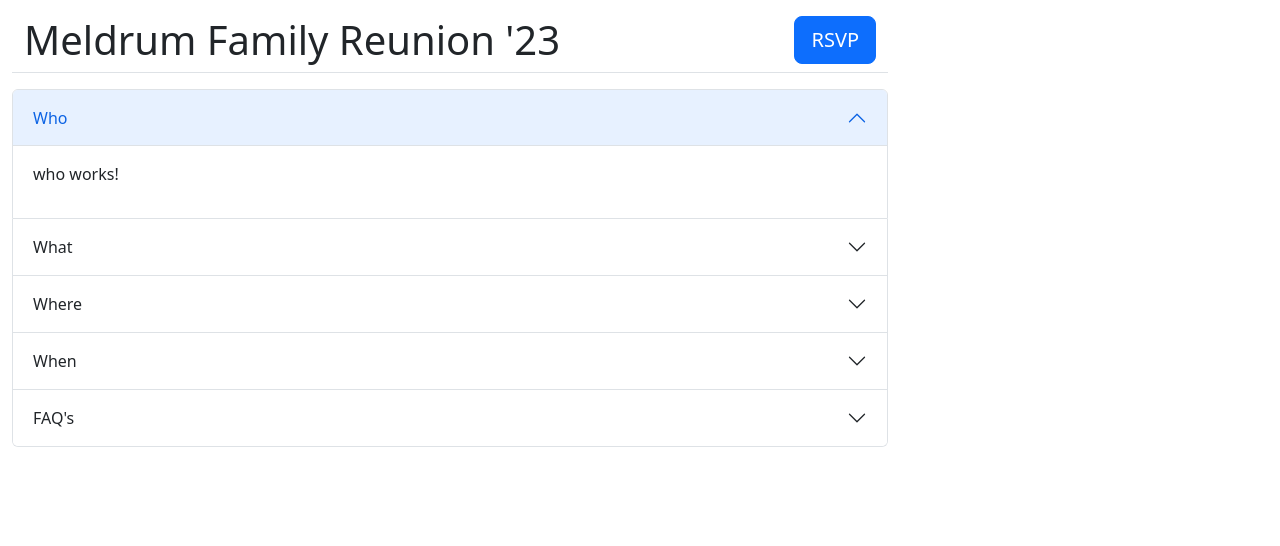
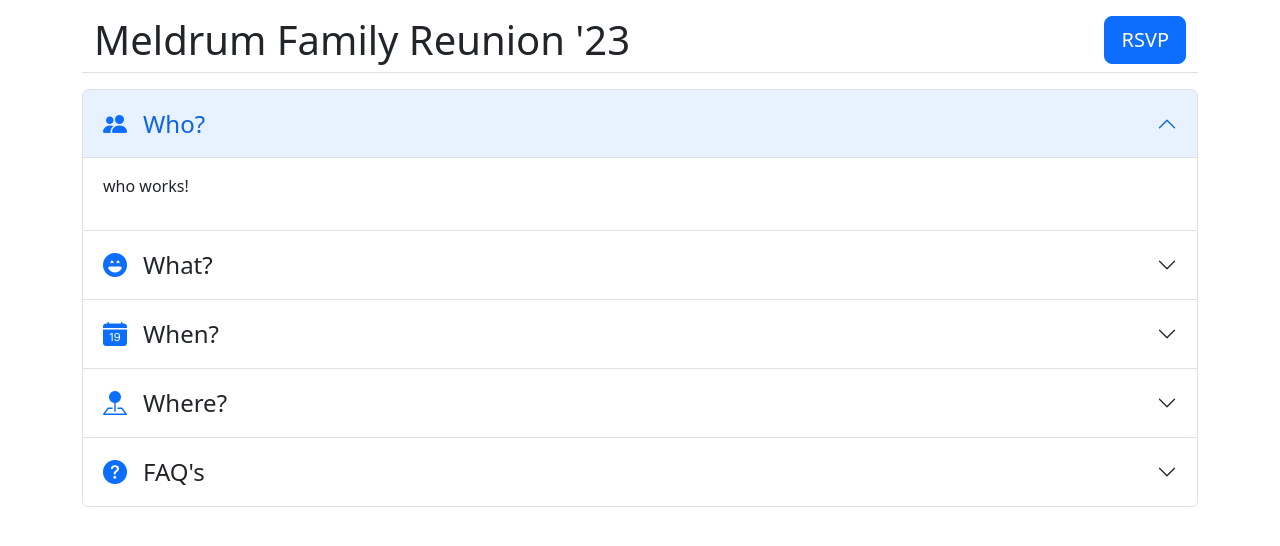
Before and after one commit to jpe0824/Reunion-App, an Angular app in the folder ui/Angular/: page / in a window 1280 px wide. Shown: the top 546 px of the page. Built offline with nearby package versions, Linux system fonts and the light colour scheme.

Commit message:
added icons

```diff
--- a/ui/Angular/package.json
+++ b/ui/Angular/package.json
@@ -21,6 +21,7 @@
     "@ng-bootstrap/ng-bootstrap": "^13.1.1",
     "@popperjs/core": "^2.10.2",
     "bootstrap": "^5.2.0",
+    "bootstrap-icons": "^1.10.2",
     "rxjs": "~7.5.0",
     "tslib": "^2.3.0",
     "zone.js": "~0.11.4"
--- a/ui/Angular/src/app/app.component.html
+++ b/ui/Angular/src/app/app.component.html
@@ -10,27 +10,57 @@
 
   <div class="mt-3 rounded">
     <ngb-accordion #acc="ngbAccordion" activeIds="ngb-panel-0">
-      <ngb-panel title="Who">
+      <ngb-panel>
+        <ng-template ngbPanelTitle>
+          <div class="section-header d-flex">
+            <i class="bi bi-people-fill text-primary"></i>
+            <div class="mx-3">Who?</div>
+          </div>
+        </ng-template>
         <ng-template ngbPanelContent>
           <app-who></app-who>
         </ng-template>
       </ngb-panel>
-      <ngb-panel title="What">
+      <ngb-panel>
+        <ng-template ngbPanelTitle>
+          <div class="section-header d-flex">
+            <i class="bi bi-emoji-laughing-fill text-primary"></i>
+            <div class="mx-3">What?</div>
+          </div>
+        </ng-template>
         <ng-template ngbPanelContent>
           <app-what></app-what>
         </ng-template>
       </ngb-panel>
-      <ngb-panel title="Where">
+      <ngb-panel>
+        <ng-template ngbPanelTitle>
+          <div class="section-header d-flex">
+            <i class="bi bi-calendar-date-fill text-primary"></i>
+            <div class="mx-3">When?</div>
+          </div>
+        </ng-template>
+        <ng-template ngbPanelContent>
+          <app-when></app-when>
+        </ng-template>
+      </ngb-panel>
+      <ngb-panel>
+        <ng-template ngbPanelTitle>
+          <div class="section-header d-flex">
+            <i class="bi bi-pin-map-fill text-primary"></i>
+            <div class="mx-3">Where?</div>
+          </div>
+        </ng-template>
         <ng-template ngbPanelContent>
           <app-where></app-where>
         </ng-template>
       </ngb-panel>
-      <ngb-panel title="When">
-        <ng-template ngbPanelContent>
-          <app-when></app-when>
+      <ngb-panel>
+        <ng-template ngbPanelTitle>
+          <div class="section-header d-flex">
+            <i class="bi bi-question-circle-fill text-primary"></i>
+            <div class="mx-3">FAQ's</div>
+          </div>
         </ng-template>
-      </ngb-panel>
-      <ngb-panel title="FAQ's">
         <ng-template ngbPanelContent>
           <app-who></app-who>
         </ng-template>
--- a/ui/Angular/src/app/app.component.scss
+++ b/ui/Angular/src/app/app.component.scss
@@ -1,5 +1,5 @@
 :host {
-  max-width: 900px;
+  width: 100%;
   display: flex;
   flex-direction: column;
 }
@@ -7,3 +7,8 @@
 .page-header {
   background-color: white;
 }
+
+.section-header {
+  font-size: x-large;
+  font-weight:400;
+}
--- a/ui/Angular/src/styles.scss
+++ b/ui/Angular/src/styles.scss
@@ -2,3 +2,4 @@
 
 /* Importing Bootstrap SCSS file. */
 @import '~bootstrap/scss/bootstrap';
+@import "~bootstrap-icons/font/bootstrap-icons.css";
```
Also changed, not shown: 1 other file (tests, documents, lock files or other folders).
